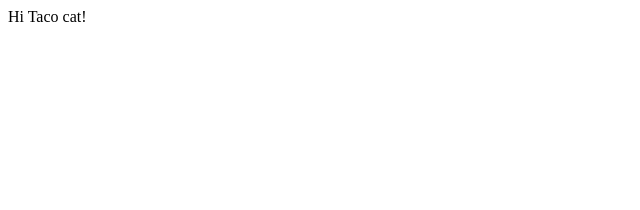
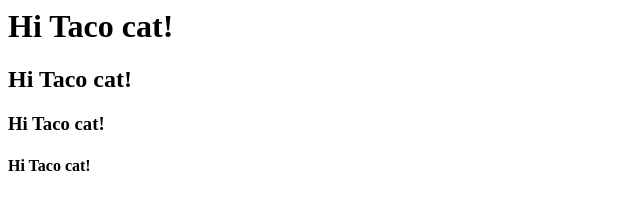
Before and after one commit to puppynerdlc/puppynerdlc.github.io, a plain HTML site: page index.html in a window 1280 px wide. Shown: the whole page, without its empty margins (0-640 px from the left). Drawn offline with Linux system fonts and the light colour scheme.

Commit message:
Update index.html

```diff
--- a/index.html
+++ b/index.html
@@ -1 +1,4 @@
-Hi Taco cat!
+<h1>Hi Taco cat!</h1>
+<h2>Hi Taco cat!</h2>
+<h3>Hi Taco cat!</h3>
+<h4>Hi Taco cat!</h4>
```
